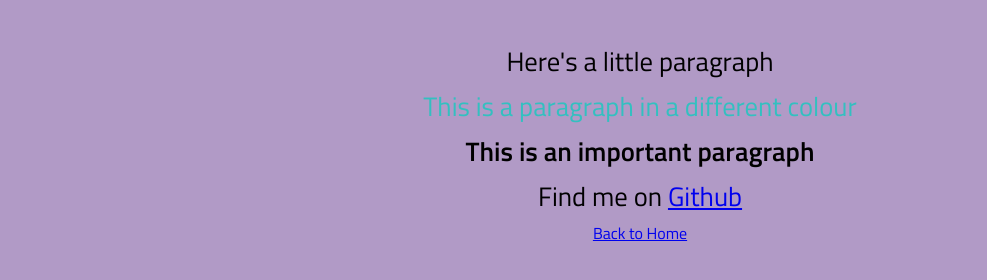
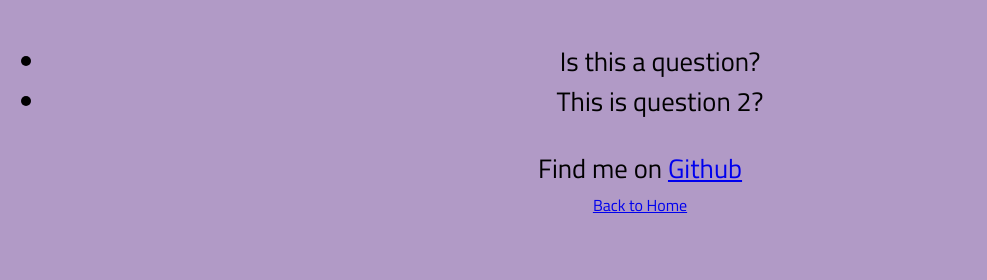
Before and after one commit to sean-outhwaite/playground, a plain HTML site: page faq.html in a window 1280 px wide. Shown: the part 150-430 px from the top of the page, without its empty margins (0-987 px from the left). Drawn offline with Linux system fonts and the light colour scheme.

Commit message:
Replace duplicate content on FAQ page

```diff
--- a/faq.html
+++ b/faq.html
@@ -14,10 +14,10 @@
   </head>
   <body>
     <h1>These are some FAQs</h1>
-    <p>Here's a little paragraph</p>
-    <p class="colour-p">This is a paragraph in a different colour</p>
-    <p id="important">This is an important paragraph</p>
-
+    <ul id="questions">
+      <li>Is this a question?</li>
+      <li>This is question 2?</li>
+    </ul>
     <p>Find me on <a href="https://github.com/sean-outhwaite">Github</a></p>
 
     <a href="index.html">Back to Home</a>
--- a/style.css
+++ b/style.css
@@ -38,3 +38,7 @@ p {
 span {
   color: rgb(223, 83, 58);
 }
+
+#questions {
+  font-size: 20pt;
+}
```
